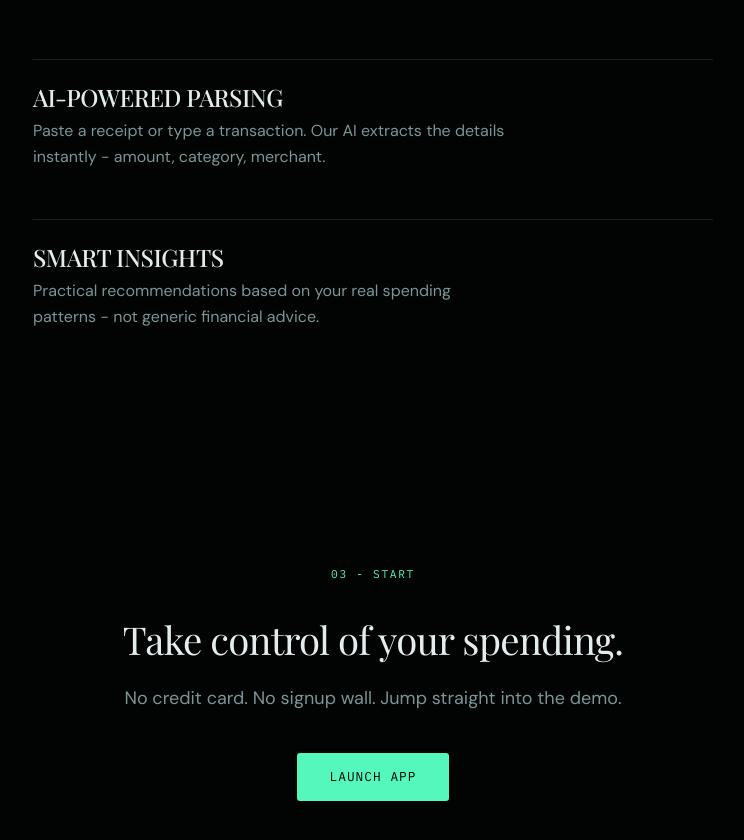
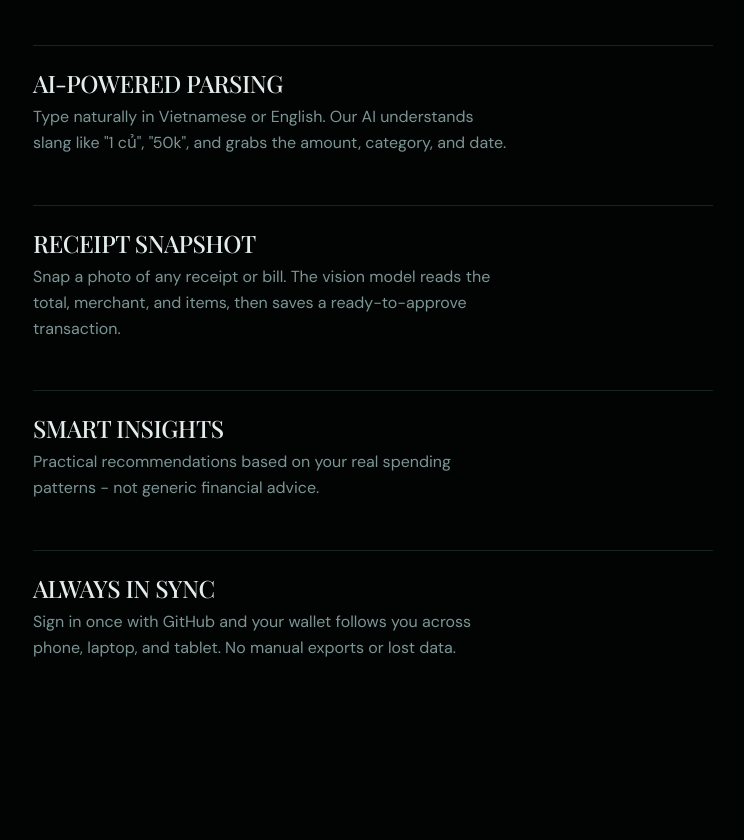
Before and after one commit to thangbuiq/pocket-buddy, a Next.js app in the folder walletmate-pwa-app/: page / in a window 1280 px wide. Shown: the part 1000-1840 px from the top of the page, without its empty margins (267-1011 px from the left). Built offline with nearby package versions, Linux system fonts and the light colour scheme.

Commit message:
feat(landing): add two feature cards
- Add Receipt Snapshot card highlighting receipt/bill photo parsing
- Add Always in Sync card highlighting GitHub cross-device persistence
- Tighten AI-Powered Parsing description to mention Vietnamese slang support

```diff
--- a/walletmate-pwa-app/app/page.tsx
+++ b/walletmate-pwa-app/app/page.tsx
@@ -95,8 +95,9 @@ function LandingContent() {
                     AI-Powered Parsing
                   </h3>
                   <p className="mt-2 font-sans text-base leading-relaxed text-text-dim max-w-[480px]">
-                    Paste a receipt or type a transaction. Our AI extracts the
-                    details instantly - amount, category, merchant.
+                    Type naturally in Vietnamese or English. Our AI understands
+                    slang like &quot;1 củ&quot;, &quot;50k&quot;, and grabs the
+                    amount, category, and date.
                   </p>
                 </div>
               </AnimatedContainer>
@@ -108,11 +109,44 @@ function LandingContent() {
               >
                 <div className="border-t border-border pt-6">
                   <h3 className="font-mono text-[0.75rem] uppercase tracking-[0.12em] text-foreground">
+                    Receipt Snapshot
+                  </h3>
+                  <p className="mt-2 font-sans text-base leading-relaxed text-text-dim max-w-[480px]">
+                    Snap a photo of any receipt or bill. The vision model reads
+                    the total, merchant, and items, then saves a
+                    ready-to-approve transaction.
+                  </p>
+                </div>
+              </AnimatedContainer>
+
+              <AnimatedContainer
+                animation="blur-reveal"
+                delay={0.24}
+                duration={0.5}
+              >
+                <div className="border-t border-border pt-6">
+                  <h3 className="font-mono text-[0.75rem] uppercase tracking-[0.12em] text-foreground">
                     Smart Insights
                   </h3>
                   <p className="mt-2 font-sans text-base leading-relaxed text-text-dim max-w-[480px]">
                     Practical recommendations based on your real spending
                     patterns - not generic financial advice.
+                  </p>
+                </div>
+              </AnimatedContainer>
+
+              <AnimatedContainer
+                animation="blur-reveal"
+                delay={0.36}
+                duration={0.5}
+              >
+                <div className="border-t border-border pt-6">
+                  <h3 className="font-mono text-[0.75rem] uppercase tracking-[0.12em] text-foreground">
+                    Always in Sync
+                  </h3>
+                  <p className="mt-2 font-sans text-base leading-relaxed text-text-dim max-w-[480px]">
+                    Sign in once with GitHub and your wallet follows you across
+                    phone, laptop, and tablet. No manual exports or lost data.
                   </p>
                 </div>
               </AnimatedContainer>
```
